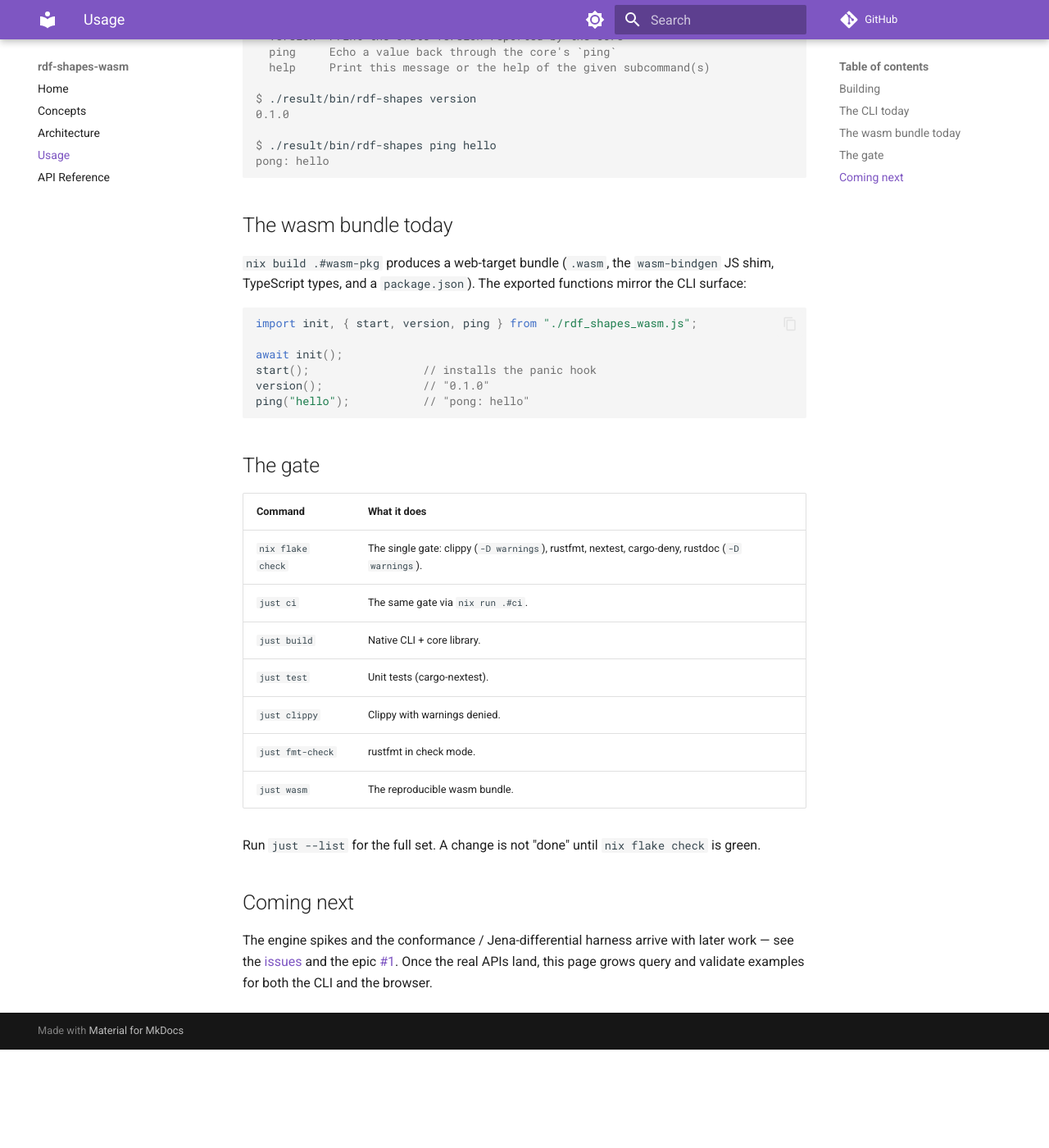
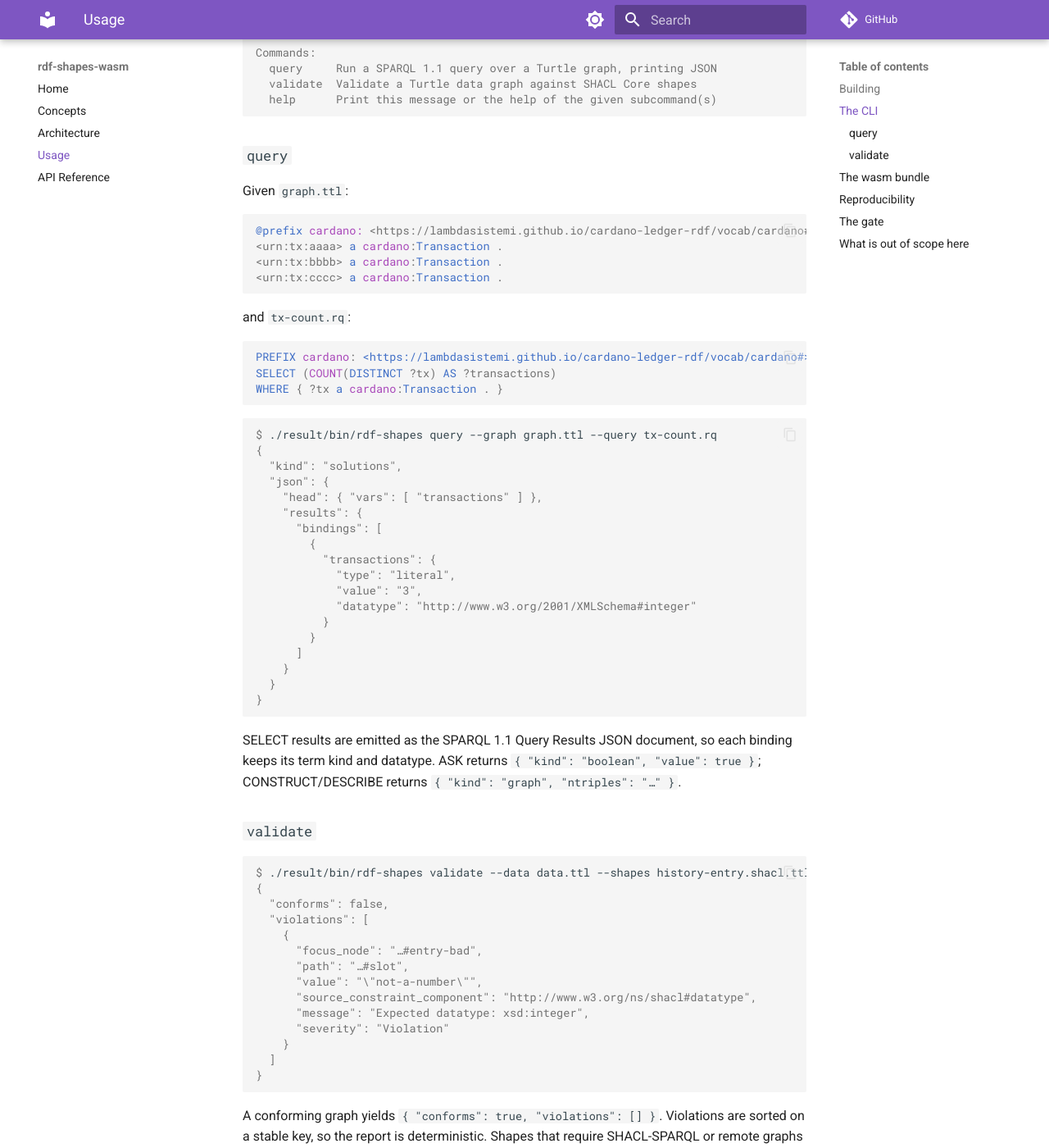
Before and after one commit to lambdasistemi/rdf-shapes-wasm, an MkDocs documentation site: the page built from docs/usage.md, in a window 1280 px wide and 1400 px high, scrolled down 1018 px. Shown: the whole window at 82% size. Built offline with MkDocs 1.6.1 and Material for MkDocs 9.7.7, drawn with Linux system fonts in a browser that asks for light colours; comment, search, counter and statistics services are not loaded; before the commit the page ends 2298 px from its top, so only the background shows below that; some of the changed text lies outside the part shown.

Commit message:
docs: real query/validate usage examples
T021 (#6). Replace the scaffold ping/version surface in usage.md with
concrete query and validate examples (CLI + wasm), the typed SPARQL
Results JSON shape, the structured violation report, the parity smoke,
and the reproducibility check. Refresh the now-stale "trivial surface"
notes in index.md and README.md to point at the live evaluation API.

````diff
--- a/docs/usage.md
+++ b/docs/usage.md
@@ -1,15 +1,15 @@
 # Usage
 
-How to build and run the project today. Everything runs through Nix, so
-the commands are identical locally and in CI.
+How to build and run the project. Everything runs through Nix, so the
+commands are identical locally and in CI.
 
-!!! note "Scaffold surface"
-    The public surface today is intentionally trivial: `version` and
-    `ping`. They prove the toolchain end to end — a value flows from a
-    caller, through the portable core, and back out, across both the
-    native CLI and the wasm shim. The real query and validate APIs land
-    with engine work tracked in
-    [#6](https://github.com/lambdasistemi/rdf-shapes-wasm/issues/6).
+The engine exposes two capabilities over in-memory Turtle:
+
+- **`query`** — full SPARQL 1.1 query via Oxigraph's in-memory store.
+- **`validate`** — SHACL Core validation via rudof.
+
+Both are reachable through the native CLI and the browser (wasm)
+surface, and return equivalent results for equivalent inputs.
 
 ## Building
 
@@ -32,41 +32,131 @@ nix build .#release-artifacts
 nix build .#api-docs
 ```
 
-## The CLI today
+## The CLI
 
 After `nix build .#cli`, the binary is at `result/bin/rdf-shapes`:
 
 ```console
 $ ./result/bin/rdf-shapes --help
-Trivial scaffold CLI over rdf-shapes-core
+SPARQL 1.1 query and SHACL Core validation over RDF graphs
 
 Usage: rdf-shapes <COMMAND>
 
 Commands:
-  version  Print the crate version reported by the core
-  ping     Echo a value back through the core's `ping`
-  help     Print this message or the help of the given subcommand(s)
-
-$ ./result/bin/rdf-shapes version
-0.1.0
-
-$ ./result/bin/rdf-shapes ping hello
-pong: hello
+  query     Run a SPARQL 1.1 query over a Turtle graph, printing JSON
+  validate  Validate a Turtle data graph against SHACL Core shapes
+  help      Print this message or the help of the given subcommand(s)
 ```
 
-## The wasm bundle today
+### `query`
+
+Given `graph.ttl`:
+
+```turtle
+@prefix cardano: <https://lambdasistemi.github.io/cardano-ledger-rdf/vocab/cardano#> .
+<urn:tx:aaaa> a cardano:Transaction .
+<urn:tx:bbbb> a cardano:Transaction .
+<urn:tx:cccc> a cardano:Transaction .
+```
+
+and `tx-count.rq`:
+
+```sparql
+PREFIX cardano: <https://lambdasistemi.github.io/cardano-ledger-rdf/vocab/cardano#>
+SELECT (COUNT(DISTINCT ?tx) AS ?transactions)
+WHERE { ?tx a cardano:Transaction . }
+```
+
+```console
+$ ./result/bin/rdf-shapes query --graph graph.ttl --query tx-count.rq
+{
+  "kind": "solutions",
+  "json": {
+    "head": { "vars": [ "transactions" ] },
+    "results": {
+      "bindings": [
+        {
+          "transactions": {
+            "type": "literal",
+            "value": "3",
+            "datatype": "http://www.w3.org/2001/XMLSchema#integer"
+          }
+        }
+      ]
+    }
+  }
+}
+```
+
+SELECT results are emitted as the SPARQL 1.1 Query Results JSON
+document, so each binding keeps its term kind and datatype. ASK returns
+`{ "kind": "boolean", "value": true }`; CONSTRUCT/DESCRIBE returns
+`{ "kind": "graph", "ntriples": "…" }`.
+
+### `validate`
+
+```console
+$ ./result/bin/rdf-shapes validate --data data.ttl --shapes history-entry.shacl.ttl
+{
+  "conforms": false,
+  "violations": [
+    {
+      "focus_node": "…#entry-bad",
+      "path": "…#slot",
+      "value": "\"not-a-number\"",
+      "source_constraint_component": "http://www.w3.org/ns/shacl#datatype",
+      "message": "Expected datatype: xsd:integer",
+      "severity": "Violation"
+    }
+  ]
+}
+```
+
+A conforming graph yields `{ "conforms": true, "violations": [] }`.
+Violations are sorted on a stable key, so the report is deterministic.
+Shapes that require SHACL-SPARQL or remote graphs are reported as an
+`unsupported` error rather than silently passing.
+
+## The wasm bundle
 
 `nix build .#wasm-pkg` produces a web-target bundle (`.wasm`, the
 `wasm-bindgen` JS shim, TypeScript types, and a `package.json`). The
-exported functions mirror the CLI surface:
+exported functions mirror the CLI and return the same JSON structures
+as JS objects:
 
 ```js
-import init, { start, version, ping } from "./rdf_shapes_wasm.js";
+import init, { start, query, validate } from "./rdf_shapes_wasm.js";
 
 await init();
-start();                 // installs the panic hook
-version();               // "0.1.0"
-ping("hello");           // "pong: hello"
+start(); // installs the panic hook
+
+const result = query(graphTtl, sparql);
+// { kind: "solutions", json: { head: …, results: … } }
+
+const report = validate(dataTtl, shapesTtl);
+// { conforms: false, violations: [ … ] }
+```
+
+On a parse, query, validation, or unsupported-feature error, the
+functions throw a JS `Error` carrying the structured message.
+
+A headless parity smoke under `crates/rdf-shapes-wasm/smoke/` runs the
+same query and validation through both the wasm bundle and the CLI and
+asserts the outputs match:
+
+```bash
+nix develop -c crates/rdf-shapes-wasm/smoke/run-smoke.sh
+```
+
+## Reproducibility
+
+The `.wasm` is byte-reproducible. Build it twice and compare:
+
+```bash
+nix build .#wasm-pkg -o wp-a
+nix build .#wasm-pkg --rebuild -o wp-b
+sha256sum wp-a/rdf_shapes_wasm_bg.wasm wp-b/rdf_shapes_wasm_bg.wasm
+# identical SHA-256
 ```
 
 ## The gate
@@ -84,11 +174,11 @@ ping("hello");           // "pong: hello"
 Run `just --list` for the full set. A change is not "done" until
 `nix flake check` is green.
 
-## Coming next
+## What is out of scope here
 
-The engine spikes and the conformance / Jena-differential harness arrive
-with later work — see the
-[issues](https://github.com/lambdasistemi/rdf-shapes-wasm/issues) and
-the epic [#1](https://github.com/lambdasistemi/rdf-shapes-wasm/issues/1).
-Once the real APIs land, this page grows query and validate examples for
-both the CLI and the browser.
+Full W3C SPARQL 1.1 / SHACL conformance suites and byte-for-byte
+differential parity against Apache Jena are delivered by the separate
+testing feature
+([#7](https://github.com/lambdasistemi/rdf-shapes-wasm/issues/7)); this
+feature delivers the evaluation surface plus the smoke level of
+self-checking above.
````
Also changed, not shown: README.md (+3 -2 lines), docs/index.md (+5 -4 lines).
